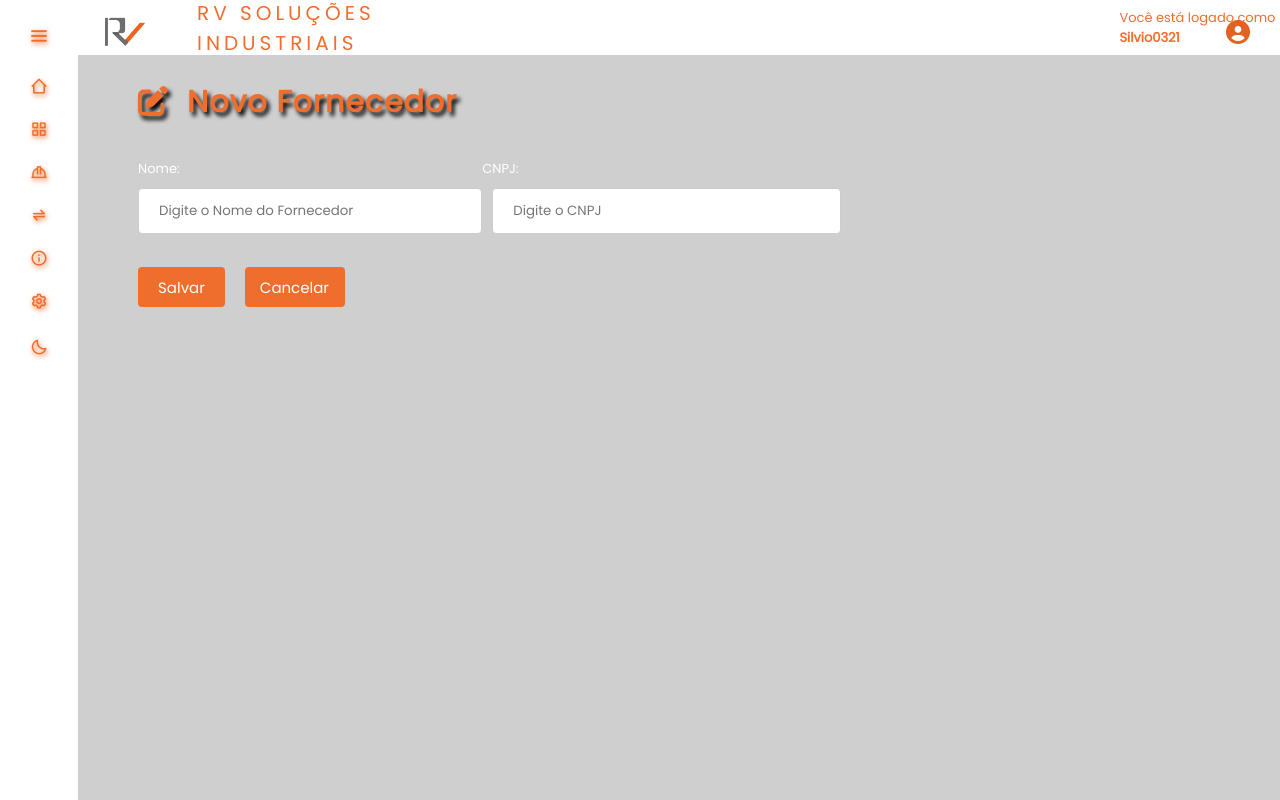
After one commit to GustavoBoing/projeto-tcc, a PHP site: page /projeto-tcc/tables/fornecedor.php in a window 1280 px wide. The commit adds this page. Run offline with PHP 8.4, Linux system fonts and the light colour scheme; a user stored in the database is signed in.

Commit message:
resoluçao do erro + config Fornecedor S/dado

```diff
--- a/css/styleSubmit.css
+++ b/css/styleSubmit.css
@@ -96,7 +96,7 @@ input[type=text], select {
 input[type=number], select {
   width: 100%;
   padding: 12px 20px;
-  margin: 8px 0;
+  margin: 8px 0 0 10PX;
   display: inline-block;
   border: 1px solid #ccc;
   border-radius: 4px;
--- a/inc/style.css
+++ b/inc/style.css
@@ -637,6 +637,13 @@ label{
 .btnFuncoes {
   display: flex;
   flex-direction: row;
+  /* margin-left: 60px; */
+}
+
+.btnFuncoes01 {
+  display: flex;
+  flex-direction: row;
+  margin-left: 60px;
 }
 
 .btnFuncoes > .btnCancela {
@@ -662,6 +669,30 @@ label{
   background-color: #636262;
   transition: 0.8s;
 
+}
+
+.btnFuncoes01 > .btnCancela {
+  display: inline;
+  width: 100px;
+  background-color: #F06E2D;
+  color: white;
+  border: none;
+  border-radius: 4px;
+  cursor: pointer;
+  height: 40px;
+  padding: 8px 15px;
+}
+
+.btnFuncoes01 > .btnCancela a {
+  color: white;
+  font-size: 15px;
+  justify-content: center;
+  align-items: center;
+}
+
+.btnFuncoes01 > .btnCancela:hover {
+  background-color: #636262;
+  transition: 0.8s;
 }
 
 .login:hover {
--- /dev/null
+++ b/tables/fornecedor.php
@@ -0,0 +1,56 @@
+<?php
+    session_start();
+    require_once('function.php');
+    add();
+    include(HEADER_TEMPLATE);
+    if(!isset($_SESSION['login'])) {
+        die("Você não pode acessar esta página porque não está logado.<p><a href=\"../index.php\"> Voltar</a></p>");
+    }
+    if(!$_SESSION['isAdmin'] === "Sim"){
+        die ("Você não pode acessar esta página porque não é o administrador.<p><a href=\"../telas/index.php\"> Voltar</a></p>");
+    }
+?>
+<!DOCTYPE html>
+    <head>
+        <link rel="stylesheet" href="<?php echo BASEURL; ?>css/styleSubmit.css"/>
+        <link rel="stylesheet" href="<?php echo BASEURL; ?>inc/style.css"/>
+        <link rel="stylesheet" href="<?php echo BASEURL; ?>inc/styleDark.css">
+        <link href='https://unpkg.com/boxicons@2.1.4/css/boxicons.min.css' rel='stylesheet'>
+        <link rel="stylesheet" href="https://cdnjs.cloudflare.com/ajax/libs/font-awesome/6.4.0/css/all.min.css"
+        integrity="sha512-iecdLmaskl7CVkqkXNQ/ZH/XLlvWZOJyj7Yy7tcenmpD1ypASozpmT/E0iPtmFIB46ZmdtAc9eNBvH0H/ZpiBw=="
+        crossorigin="anonymous" referrerpolicy="no-referrer" />
+    </head>
+    <body>
+        <div class="TituloARE">
+            <h2 class="titulosare"><i class="fa fa-edit"></i>&nbsp Novo Fornecedor </h2>
+        </div>
+        <form class="tela-editar" method="POST" action="fornecedor.php" enctype="multipart/form-data">
+            <div class="deixar-column">
+                <div class="inputValues">
+                    <div class="Nome">
+                        <label for="Nome">
+                            Nome:
+                            <input type="text" name="produto[Forncedor]" placeholder="Digite o Nome do Fornecedor"><br><br>
+                        </label>
+                    </div>
+
+                    <div class="cnpj">
+                        <label for="CNPJ">
+                        CNPJ:
+                            <input type="number" step="0.01" name="produto[CNPJ]" min="0.01" placeholder="Digite o CNPJ"><br><br>
+                        </label>
+                    </div>
+                 </div>
+            </div>
+        </form>
+        <div class="btnFuncoes01">
+                    <div class="btnSalvar">
+                        <button type="submit" name="" class="btn btn-primary">Salvar</button>
+                    </div>
+                    <div class="btnCancela">
+                        <a href="<?php echo BASEURL;?>tables/epis.php">Cancelar</a>
+                    </div>
+                </div>
+    </body>
+    <script src="<?php echo BASEURL?>js/script.js"></script>
+</html>
--- a/tables/functions/add.php
+++ b/tables/functions/add.php
@@ -22,6 +22,7 @@ include_once("../conexao.php");
 
 $id_produto = filter_input(INPUT_POST, 'id_produto', FILTER_SANITIZE_NUMBER_INT);
 $quantidade_a_somar = filter_input(INPUT_POST, 'quantidade_a_somar', FILTER_SANITIZE_NUMBER_INT);
+
 
 // Inicia a transação
 mysqli_begin_transaction($conn);
```
Also changed, not shown: css/configuracoes.css (+18 -0 lines), css/styleSobre.css (+8 -1 lines), database.sql (+54 -42 lines), tables/adicionarEpi.php (+10 -0 lines), tables/adicionarIns.php (+10 -0 lines), telas/Fornecedor.php (added, +62 -0 lines), telas/configuracoes.php (+9 -2 lines).
